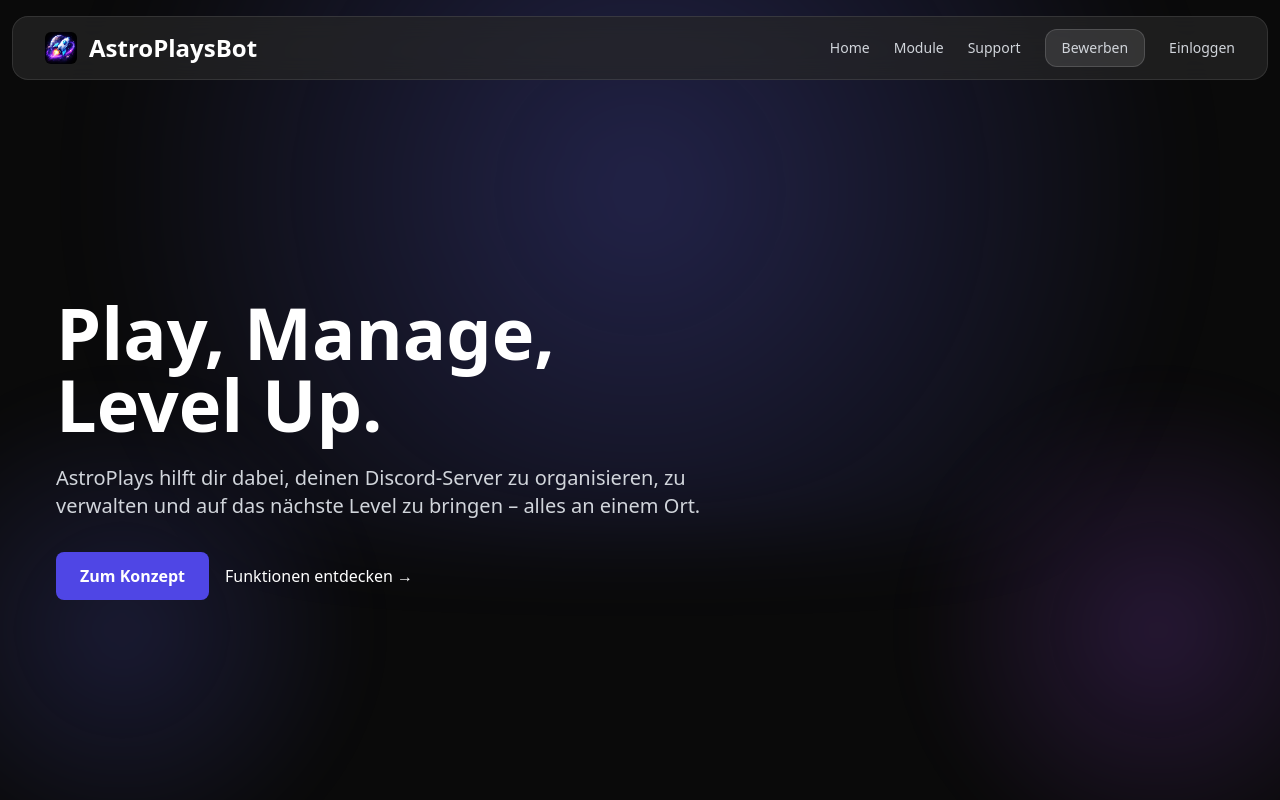
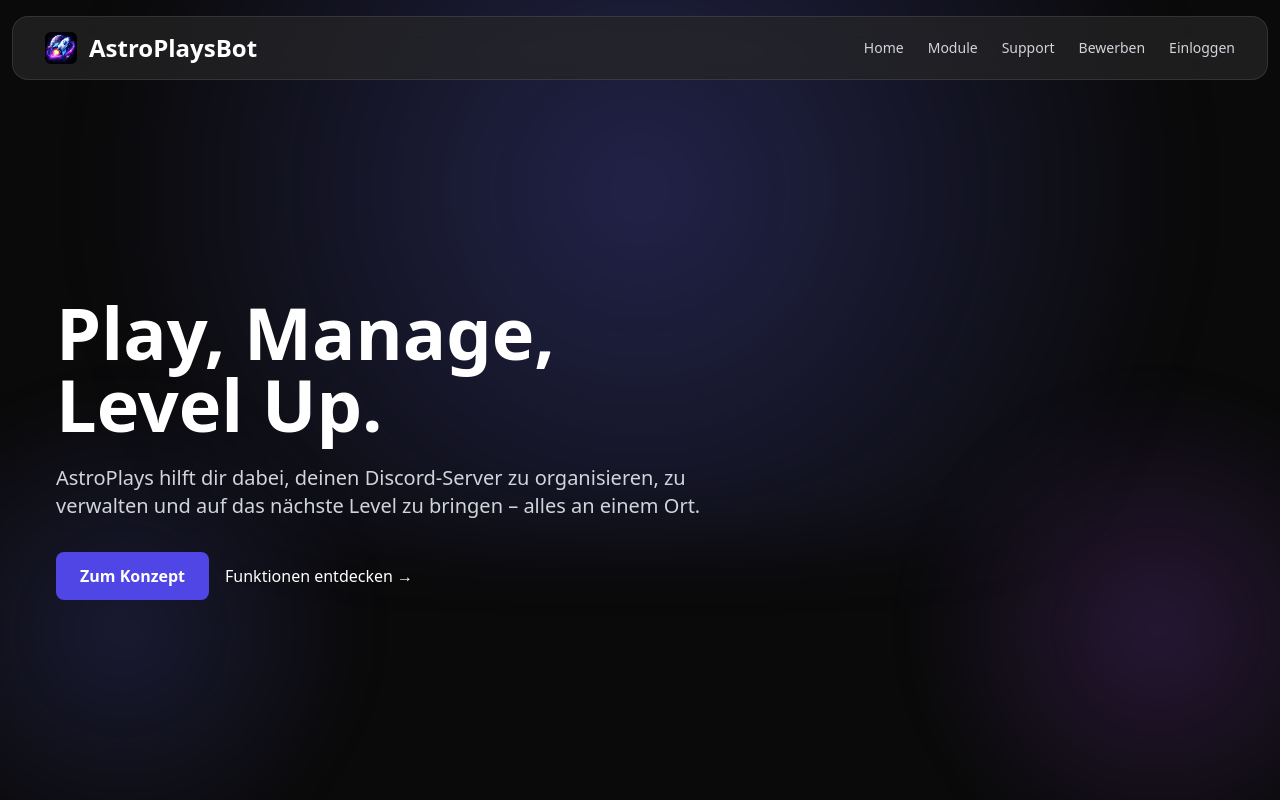
Before and after one commit to AstroPlaysBot/information, a Next.js app: page / in a window 1280 px wide. Shown: the top 800 px of the page. Built offline with nearby package versions, Linux system fonts and the light colour scheme.

Commit message:
Update FixedHeader.tsx

```diff
--- a/src/components/FixedHeader.tsx
+++ b/src/components/FixedHeader.tsx
@@ -103,14 +103,7 @@ const FixedHeader = () => {
             {/* BEWERBEN BUTTON */}
             <button
               onClick={handleApplyClick}
-              className="
-                px-4 py-2 rounded-xl
-                bg-white/10 border border-white/15
-                hover:bg-purple-600 hover:border-purple-500
-                hover:text-white
-                transition-all duration-300
-                font-medium
-              "
+              className="hover:text-white transition"
             >
               Bewerben
             </button>
```
